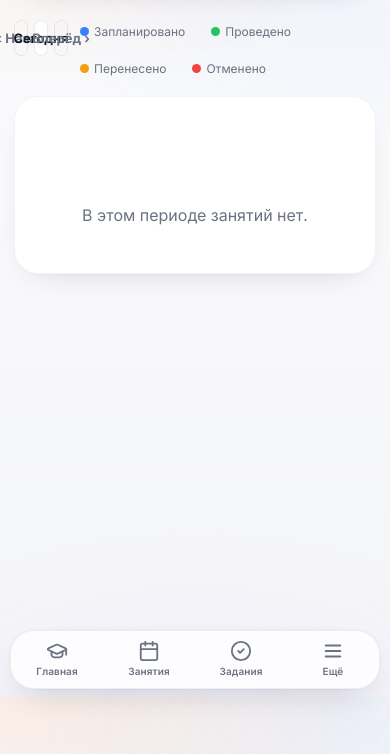
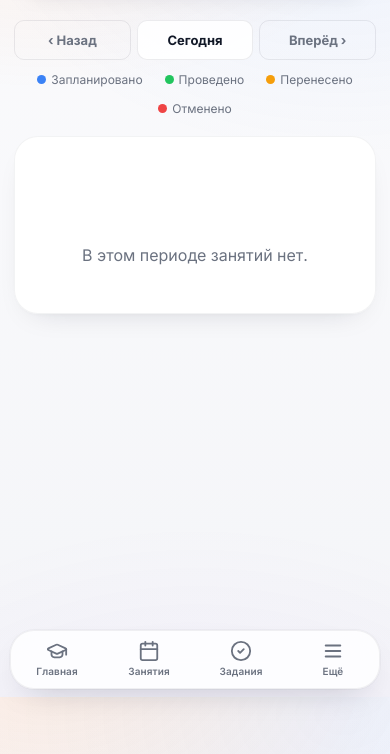
Before and after one commit to artemtit/Pingly, a FastAPI app: template web/templates/calendar.html in a window 390 px wide. Shown: the part 147-901 px from the top of the page. Run offline with FastAPI, Linux system fonts and the light colour scheme; the template is opened without the code that fills it, so the values that code supplies are empty.

Commit message:
Фикс тёмной темы и кривых кнопок календаря на мобилке
- html[data-theme=dark] вместо [data-theme=dark] html — селектор никогда не
  срабатывал (html и есть носитель атрибута), поэтому фон корня оставался
  светлым и при переходах между страницами (body уходит в opacity:0) мигал
  белый экран. Добавлен color-scheme: dark/light — браузер красит canvas
  тёмным ещё до первой отрисовки нового документа.
- theme-color ставится в head-скрипте, а не в конце body — шапка браузера
  больше не мигает светлым на старте.
- .cal-nav на мобилке был flex-wrap:nowrap: легенда и «Экспорт в календарь»
  не влезали в строку и наезжали на «Назад/Сегодня/Вперёд». Теперь три ряда:
  навигация, легенда, экспорт; кнопки min-height 40px под палец.
- inline margin-left:auto у ссылки экспорта заменён классом .cal-export
  (inline-стиль нельзя было перебить в медиазапросе).

Co-Authored-By: Claude Opus 5 (1M context) <noreply@anthropic.com>

```diff
--- a/web/static/app.css
+++ b/web/static/app.css
@@ -1,7 +1,7 @@
 * { box-sizing: border-box; }
 /* Matches body's base tone so iOS/Android momentum-scroll overscroll (which
    reveals html's background, not body's) never flashes a plain white strip. */
-html { background: #F4F5F8; }
+html { background: #F4F5F8; color-scheme: light; }
 body {
   margin: 0;
   min-height: 100vh;
@@ -42,7 +42,11 @@ body::before {
   transition: opacity .22s ease, transform .22s ease;
 }
 /* -------- dark theme overrides -------- */
-[data-theme="dark"] html { background: #0F172A; }
+/* `html` IS the [data-theme] element — the selector must be html[data-theme],
+   not a descendant one, иначе фон корня остаётся светлым и между переходами
+   страниц (body на opacity:0) мигает белый экран. color-scheme даёт браузеру
+   тёмный canvas на время самой навигации, до первой отрисовки. */
+html[data-theme="dark"] { background: #0F172A; color-scheme: dark; }
 [data-theme="dark"] body {
   background:
     radial-gradient(ellipse 44rem 32rem at 10% -8%, rgba(249,115,22,.16), transparent 60%),
@@ -329,6 +333,7 @@ a.timeline-body:hover .timeline-when { color: var(--orange-700, #c2410c); }
 .view-switch a.active { background: #fff; color: var(--color-text); box-shadow: 0 6px 18px -16px rgba(15,23,42,.24); }
 .cal-nav { display: flex; align-items: center; gap: 8px; margin-bottom: 16px; flex-wrap: wrap; }
 .legend { margin-left: auto; display: flex; gap: 14px; font-size: 12px; color: var(--color-text-muted); flex-wrap: wrap; }
+.cal-export { margin-left: auto; }
 .legend span { display: inline-flex; align-items: center; gap: 5px; }
 .dot { width: 9px; height: 9px; border-radius: 50%; display: inline-block; }
 .dot.scheduled { background: var(--color-info); } .dot.completed { background: var(--color-success); }
@@ -734,9 +739,13 @@ details.series-item:last-child { border-bottom: 0; }
   .card { overflow: hidden; }
   .day-lesson { flex-wrap: wrap; }
   .day-lesson-actions { width: 100%; }
-  .legend { margin-left: 0; }
-  .cal-nav { flex-wrap: nowrap; align-items: stretch; gap: 6px; }
-  .cal-nav .btn { flex: 1 1 0; width: auto; min-width: 0; padding: 8px 6px; font-size: 13px; white-space: nowrap; }
+  /* Календарь: три ряда вместо одной строки — иначе легенда и «Экспорт»
+     не влезают в nowrap-строку и наезжают на кнопки навигации. */
+  .cal-nav { flex-wrap: wrap; align-items: stretch; gap: 8px 6px; }
+  .cal-nav > .btn { flex: 1 1 0; width: auto; min-width: 0; padding: 8px 6px; font-size: 13px;
+    min-height: 40px; white-space: nowrap; }
+  .legend { order: 2; flex: 1 0 100%; margin-left: 0; justify-content: center; gap: 6px 10px; }
+  .cal-nav > .cal-export { order: 3; flex: 1 0 100%; margin-left: 0; justify-content: center; }
   .view-switch { width: 100%; justify-content: space-between; }
   .view-switch a { flex: 1 1 0; text-align: center; padding-inline: 10px; }
   .search { flex-direction: column; }
--- a/web/templates/base.html
+++ b/web/templates/base.html
@@ -12,12 +12,15 @@
   <link rel="apple-touch-icon" href="/static/icon-192.png">
   <link rel="manifest" href="/static/manifest.json">
   <link rel="stylesheet" href="/design-tokens.css?v=2">
-  <link rel="stylesheet" href="/static/app.css?v=76">
+  <link rel="stylesheet" href="/static/app.css?v=77">
   <link rel="stylesheet" href="/static/tour.css?v=4">
   <script>
     (function(){
       var t = localStorage.getItem('theme');
       if (t) document.documentElement.setAttribute('data-theme', t);
+      /* тему ставим до первой отрисовки, иначе шапка браузера мигает светлым */
+      var m = document.getElementById('theme-color-meta');
+      if (m) m.setAttribute('content', t === 'dark' ? '#0F172A' : '#FBFBFD');
       try { if (localStorage.getItem('pingly_sb') === '1') document.documentElement.classList.add('sb-collapsed'); } catch (e) {}
     }());
   </script>
--- a/web/templates/calendar.html
+++ b/web/templates/calendar.html
@@ -25,7 +25,7 @@
     <button type="button" data-status="cancelled" title="Показать/скрыть"><i class="dot cancelled"></i>Отменено</button>
   </div>
   {% if is_tutor and cal.view == "month" %}
-  <a class="btn btn-ghost btn-sm" href="/tutor/calendar.ics" style="margin-left:auto;" title="Скачать файл .ics и импортировать в Google / Apple Календарь">{{ ui.icon('calendar-check', 15) }} Экспорт в календарь</a>
+  <a class="btn btn-ghost btn-sm cal-export" href="/tutor/calendar.ics" title="Скачать файл .ics и импортировать в Google / Apple Календарь">{{ ui.icon('calendar-check', 15) }} Экспорт в календарь</a>
   {% endif %}
 </div>
 
```
